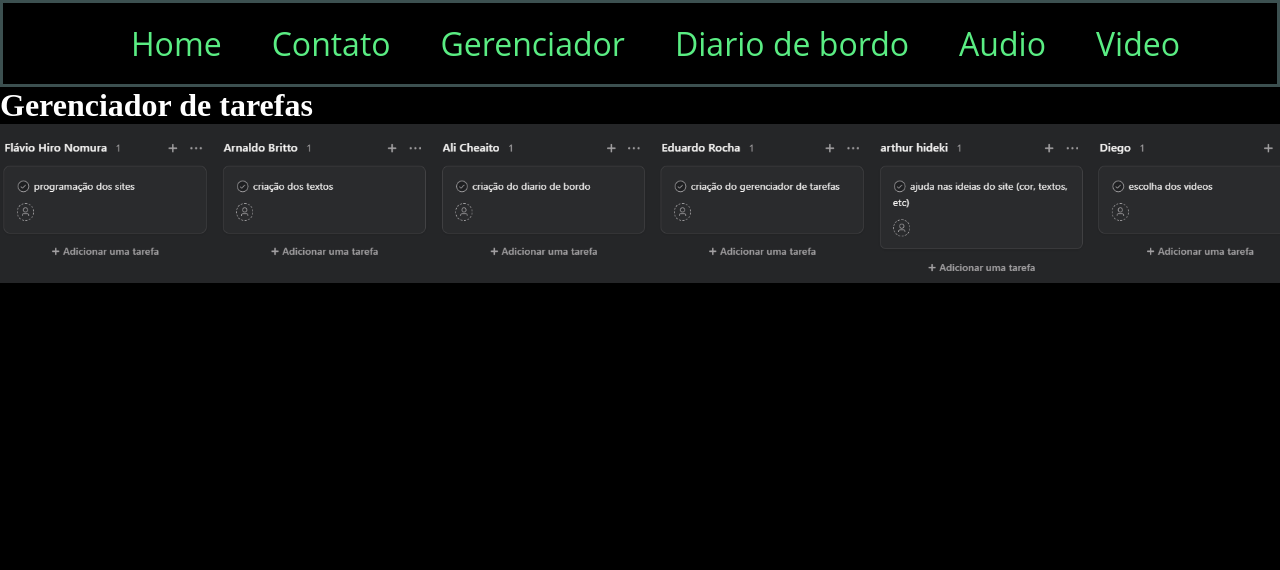
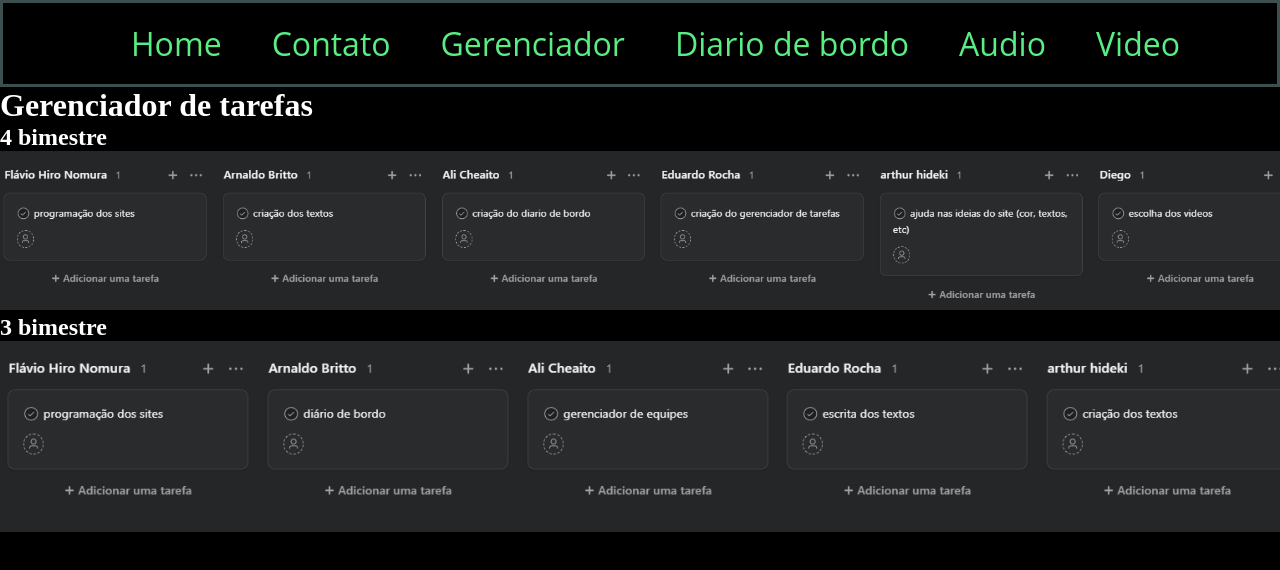
Before and after one commit to flaviohiro/flaviohiro.del, a plain HTML site: page gerenciador.html in a window 1280 px wide. Drawn offline with Linux system fonts and the light colour scheme.

Commit message:
Update gerenciador.html
add 3bimestre

```diff
--- a/gerenciador.html
+++ b/gerenciador.html
@@ -18,7 +18,10 @@
 </nav>
 </header>
 <h1>Gerenciador de tarefas</h1>
+<h2>4 bimestre</h2>
 <img src="./img/gerenciador.png" width="1300px">
+<h2>3 bimestre</h2>
+<img src="./img/gerenciador3bi.png" width="1300px">
 
 </section>
 </body>
```
